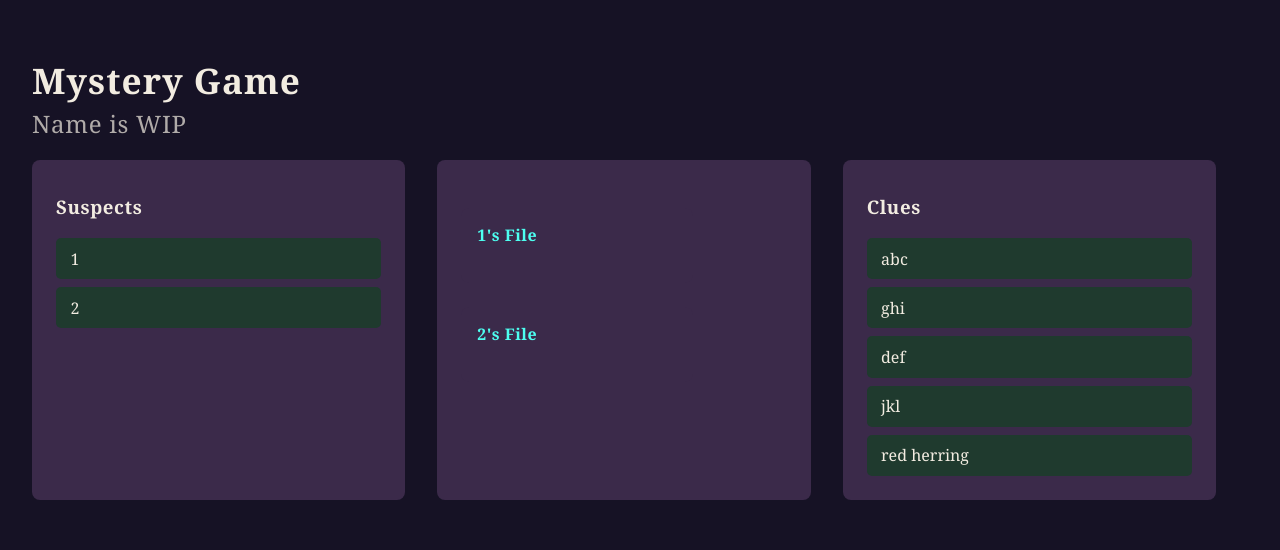
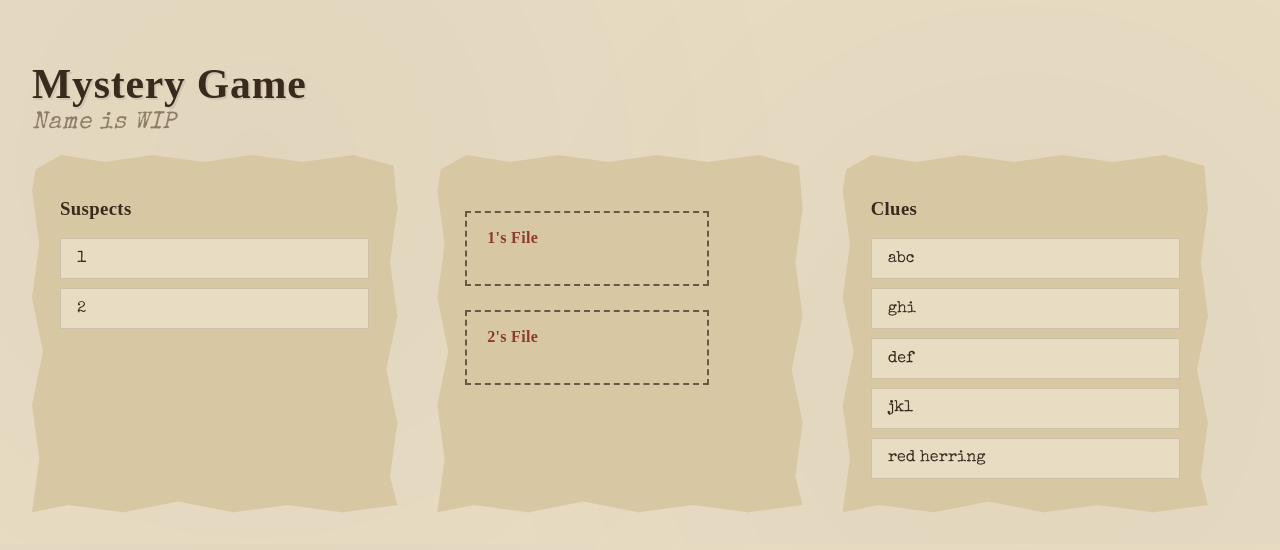
Before and after one commit to Olivia-VFX/Mystery-Game, a plain HTML site: page index.html in a window 1280 px wide. Drawn offline with nearby package versions, Linux system fonts and the light colour scheme; a web font is replaced by a local one.

Commit message:
Update notebook.css

```diff
--- a/css/notebook.css
+++ b/css/notebook.css
@@ -1,35 +1,44 @@
+@import url('https://fonts.googleapis.com/css2?family=Rye&family=Special+Elite&display=swap');
+
 :root {
-  --bg: #161225;
-  --surface: #3b2a4a;
-  --surface-alt: #1f3a2e;
-  --text: #f2ece1;
+  --paper: #e8dcc3;
+  --paper-dark: #d8c7a3;
+  --ink: #3a2a1e;
+  --ink-faded: #6b5744;
+  --stamp-red: #8c3b2e;
   --signal: #4dfff0;
-  --accent: #ff5fae;
 }
 
 body {
-  background-color: var(--bg);
-  color: var(--text);
-  font-family: 'Georgia', serif;
+  background-color: var(--paper);
+  color: var(--ink);
+  font-family: 'Special Elite', monospace;
   margin: 0;
   padding: 2rem;
+  background-image:
+    radial-gradient(circle at 20% 30%, rgba(0,0,0,0.03) 0%, transparent 50%),
+    radial-gradient(circle at 80% 70%, rgba(0,0,0,0.03) 0%, transparent 50%);
 }
 
 h1, h2, h3, h4 {
-  font-family: 'Georgia', serif;
-  letter-spacing: 0.03em;
+  font-family: 'Rye', serif;
+  color: var(--ink);
+  letter-spacing: 0.02em;
 }
 
 h1 {
-  font-size: 2.2rem;
+  font-size: 2.6rem;
   margin-bottom: 0.2rem;
+  text-shadow: 2px 2px 0 rgba(0,0,0,0.08);
 }
 
 h2 {
+  font-family: 'Special Elite', monospace;
   font-weight: normal;
-  color: var(--text);
+  color: var(--ink-faded);
   opacity: 0.7;
   margin-top: 0;
+  font-style: italic;
 }
 
 /* ======================
@@ -38,16 +47,22 @@ h2 {
 
 .game-board {
   display: flex;
-  gap: 2rem;
+  gap: 2.5rem;
   flex-wrap: wrap;
 }
 
 .panel {
-  background-color: var(--surface);
-  border-radius: 8px;
-  padding: 1rem 1.5rem;
+  background-color: var(--paper-dark);
+  padding: 1.5rem 1.75rem;
   flex: 1;
   min-width: 240px;
+  clip-path: polygon(
+   1% 4%, 8% 0%, 20% 2%, 33% 0%, 47% 2%, 60% 0%, 74% 2%, 88% 0%, 99% 3%,
+   100% 15%, 98% 30%, 100% 45%, 97% 60%, 100% 75%, 98% 90%, 100% 98%,
+   85% 100%, 70% 98%, 55% 100%, 40% 97%, 25% 100%, 10% 98%, 0% 100%,
+   2% 85%, 0% 70%, 3% 55%, 0% 40%, 2% 25%, 0% 10%
+  );
+  filter: drop-shadow(3px 4px 3px rgba(0, 0, 0, 0.25));
 }
 
 /*=======================
@@ -61,21 +76,21 @@ ul {
 }
 
 li {
-  background-color: var(--surface-alt);
-  padding: 0.6rem 0.9rem;
-  margin-bottom: 0.5rem;
-  border-radius: 5px;
+  background-color: var(--paper);
+  padding: 0.7rem 1rem;
+  margin-bottom: 0.6rem;
   cursor: pointer;
+  border: 1px solid rgba(58, 42, 30, 0.15);
   transition: transform 0.15s ease, box-shadow 0.15s ease;
 }
 
 li:hover {
-  transform: translateY(-2px);
+  transform: translateY(-2px) rotate(-0.3deg);
 }
 
 li.selected {
-  box-shadow: 0 0 8px 2px var(--signal);
-  border: 1px solid var(--signal);
+  box-shadow: 0 0 10px 3px var(--signal);
+  border-color: solid var(--signal);
 }
 
 /* ========================
@@ -86,6 +101,8 @@ li.selected {
   margin-top: 1.5rem;
   font-size: 1.1rem;
   min-height: 1.5rem;
+  color: var(--stamp-red);
+  font-weight: bold;
 }
 
 /* ==========================
@@ -100,13 +117,13 @@ li.selected {
 }
 
 #suspectFilesDisplay > div {
-  background-color: var(--surface);
-  border-radius: 8px;
-  padding: 1rem;
+  background-color: var(--paper-dark);
+  padding: 1rem 1.24rem;
   min-width: 200px;
+  border: 2px dashed var(--ink-faded);
 }
 
 #suspectFilesDisplay h4 {
   margin-top: 0;
-  color: var(--signal);
+  color: var(--stamp-red);
 }
```
